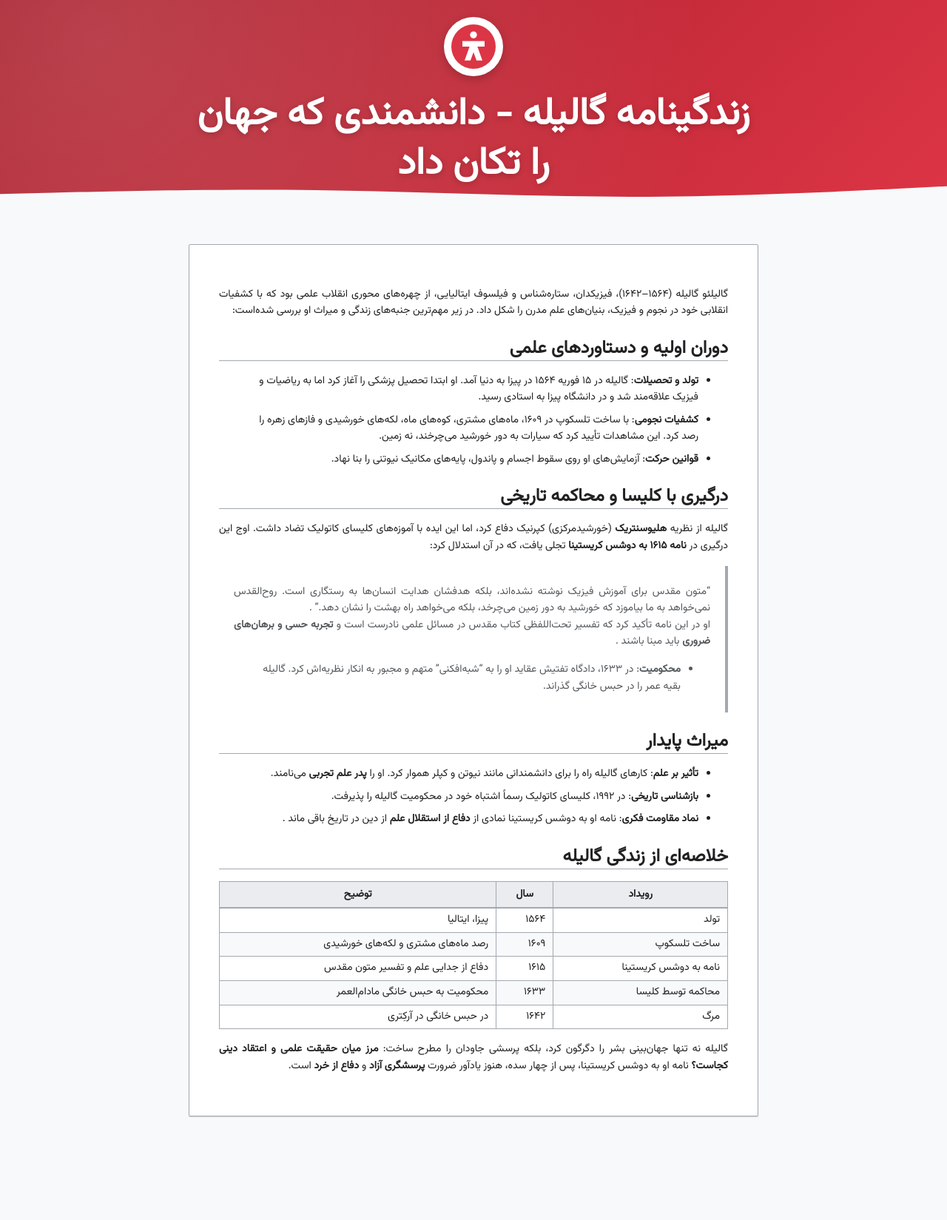
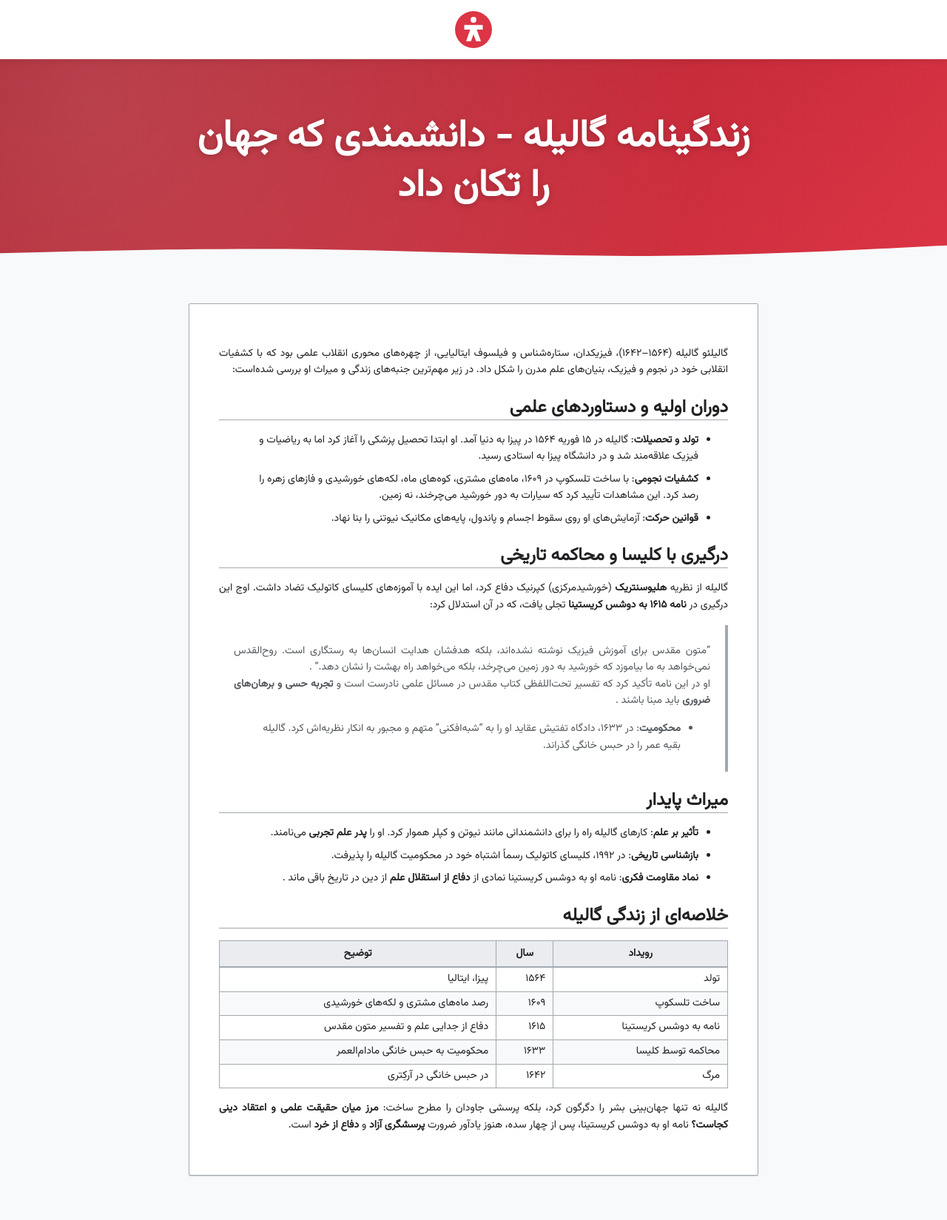
Before and after one commit to darkblog/darkblog.github.io, a Jekyll site: the page built from _posts/2025-7-5-68.md, in a window 1280 px wide. Shown: the whole page at 74% size. Built offline with Jekyll 4.4.1, drawn with Linux system fonts in a browser that asks for light colours; before the commit the page ends 1569 px from its top, so only the background shows below that.

Commit message:
Update post.html

```diff
--- a/_layouts/post.html
+++ b/_layouts/post.html
@@ -53,6 +53,28 @@
             font-size: 0.875rem;
         }
 
+        .top-logo-container {
+            background: white;
+            padding: 15px 0;
+            box-shadow: 0 2px 10px rgba(0, 0, 0, 0.1);
+            position: relative;
+            z-index: 1000;
+        }
+
+        .top-logo {
+            max-width: 800px;
+            margin: 0 auto;
+            padding: 0 15px;
+            display: flex;
+            justify-content: center;
+            align-items: center;
+        }
+
+        .top-logo img {
+            height: 50px;
+            width: auto;
+        }
+
         .modern-header {
             background: linear-gradient(135deg, var(--primary-dark), var(--primary-color));
             color: white;
@@ -93,24 +115,6 @@
             z-index: 10;
             max-width: 800px;
             padding: 0 20px;
-        }
-
-        .header-logo {
-            width: 80px;
-            height: 80px;
-            margin: 0 auto 20px;
-            background-color: white;
-            border-radius: 50%;
-            display: flex;
-            align-items: center;
-            justify-content: center;
-            box-shadow: 0 4px 12px rgba(0, 0, 0, 0.2);
-        }
-
-        .header-logo img {
-            width: 60px;
-            height: 60px;
-            object-fit: contain;
         }
 
         .post-title {
@@ -442,17 +446,6 @@
                 margin-bottom: 40px;
             }
 
-            .header-logo {
-                width: 70px;
-                height: 70px;
-                margin-bottom: 15px;
-            }
-
-            .header-logo img {
-                width: 50px;
-                height: 50px;
-            }
-
             .post-title {
                 font-size: 2.5rem;
             }
@@ -479,15 +472,8 @@
                 margin-bottom: 35px;
             }
 
-            .header-logo {
-                width: 60px;
-                height: 60px;
-                margin-bottom: 12px;
-            }
-
-            .header-logo img {
-                width: 45px;
-                height: 45px;
+            .top-logo img {
+                height: 40px;
             }
 
             .post-container {
@@ -517,11 +503,14 @@
 </head>
 
 <body>
+    <div class="top-logo-container">
+        <div class="top-logo">
+            <img src="https://indexes.ir/biography.svg" alt="لوگو" />
+        </div>
+    </div>
+
     <header class="modern-header">
         <div class="header-content">
-            <div class="header-logo">
-                <img src="https://indexes.ir/biography.svg" alt="زندگینامه مشاهیر" />
-            </div>
             <h1 class="post-title" id="post-title">{{ page.title }}</h1>
         </div>
     </header>
```
